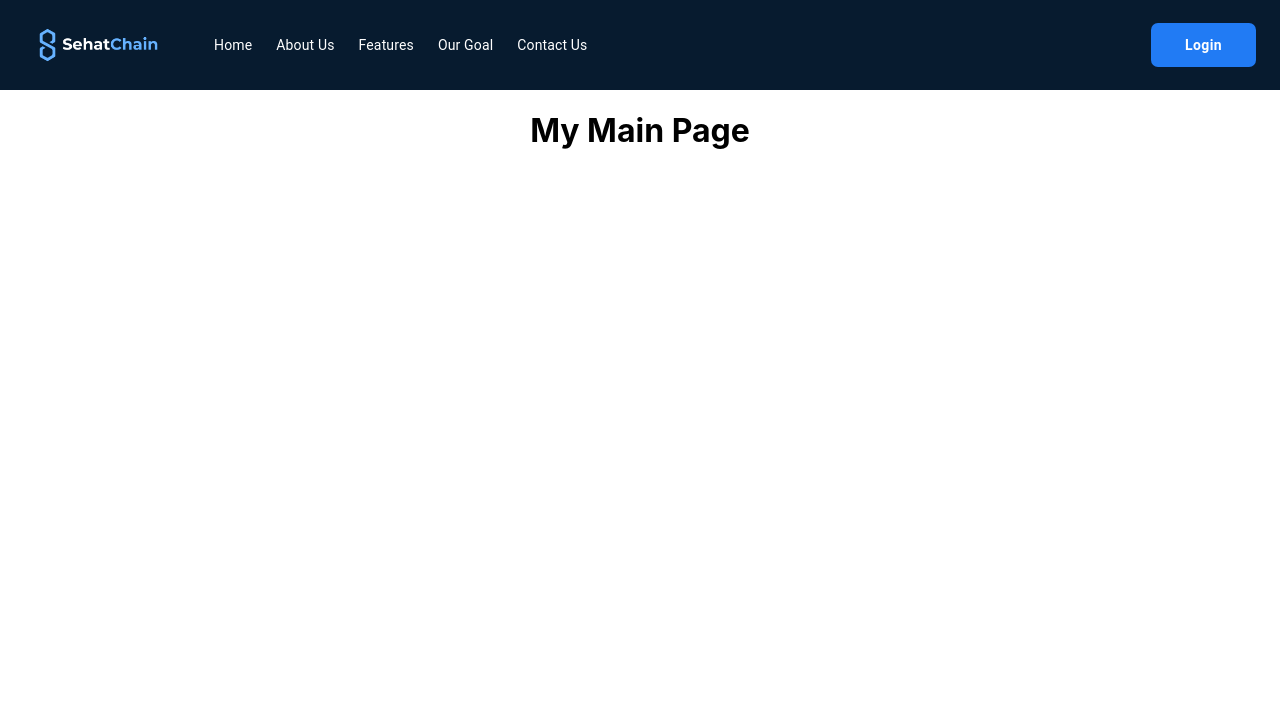
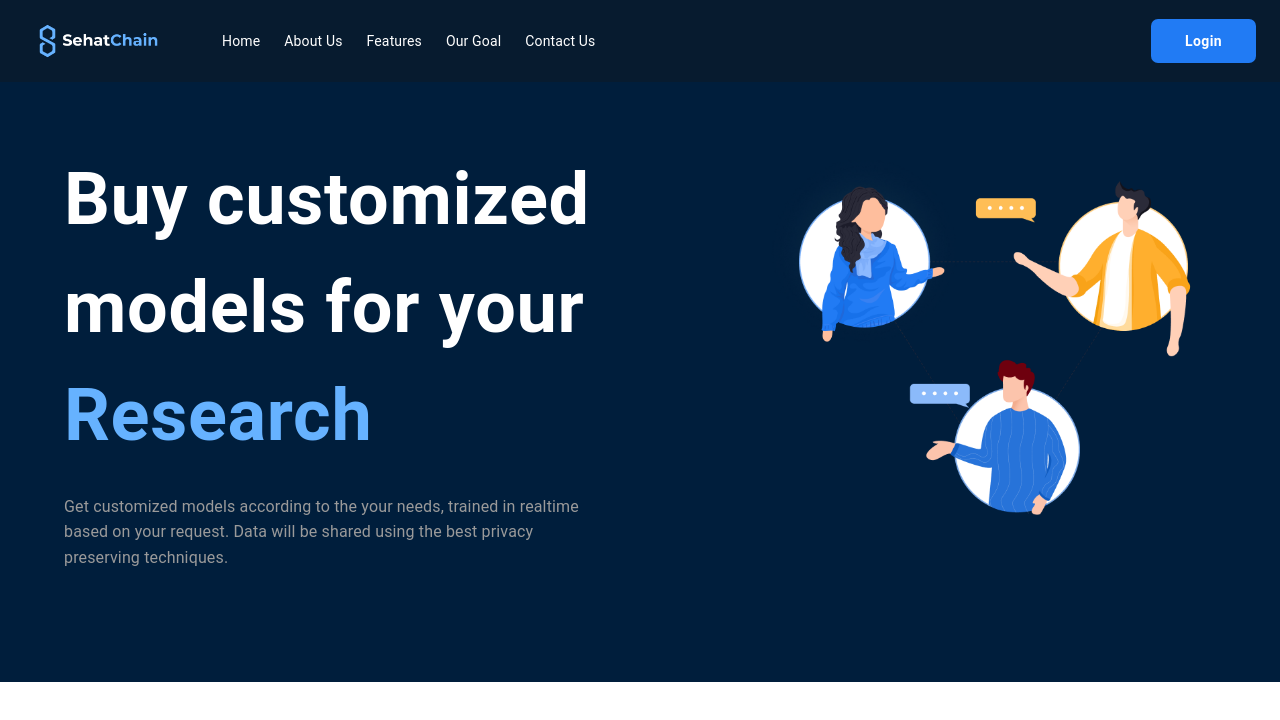
Before and after one commit to abdullahqaisar/sehatchain, a React (Create React App) app: page / in a window 1280 px wide. Shown: the top 720 px of the page. Built offline with nearby package versions, Linux system fonts and the light colour scheme; the HTML template or start-up script is replaced by a standard one.

Commit message:
added hero section

```diff
--- a/src/App.js
+++ b/src/App.js
@@ -1,5 +1,5 @@
 import "./App.css";
-import Main from "./pages/main/main";
+import Main from "./pages/main/Main";
 
 function App() {
   return (
--- /dev/null
+++ b/src/components/main/Hero.jsx
@@ -0,0 +1,172 @@
+import * as React from "react";
+import Navbar from "./Navbar";
+
+import { Box, Button, styled, Typography, Grid } from "@mui/material";
+import { Container } from "@mui/system";
+
+import heroImage from "../../assets/images/hero.png";
+
+const Hero = () => {
+  const CustomBox = styled(Box)(({ theme }) => ({
+    display: "flex",
+    justifyContent: "center",
+    marginTop: theme.spacing(3),
+    alignItems: "center",
+    textAlign: "center",
+    [theme.breakpoints.down("md")]: {
+      flexDirection: "column",
+      alignItems: "center",
+      textAlign: "center",
+    },
+  }));
+  return (
+    <Box
+      id="hero"
+      sx={{
+        backgroundColor: "#001E3C",
+        position: "relative",
+        pt: 4,
+        pb: { xs: 8, md: 10 },
+      }}
+    >
+      <Container maxWidth="lg">
+        <Grid
+          container
+          spacing={0}
+          sx={{ mt: 4, flexDirection: { xs: "column", md: "unset" } }}
+        >
+          <Grid item xs={12} md={7}>
+            <Box
+              sx={{
+                textAlign: { xs: "center", md: "left" },
+                height: "100%",
+                display: "flex",
+                flexDirection: "column",
+                justifyContent: "center",
+              }}
+            >
+              <Box sx={{ mb: 3 }}>
+                <Typography
+                  component="h3"
+                  sx={{
+                    position: "relative",
+                    fontSize: { xs: 40, md: 72 },
+                    letterSpacing: 0,
+                    fontWeight: "bold",
+                    lineHeight: 0,
+                    color: "#fff",
+                  }}
+                >
+                  <Typography
+                    component="span"
+                    sx={{
+                      fontSize: "inherit",
+                      fontWeight: "inherit",
+                      position: "relative",
+                    }}
+                  >
+                    Buy customized models for your
+                  </Typography>
+
+                  <Typography
+                    component="mark"
+                    sx={{
+                      position: "relative",
+                      color: "#66B2FF",
+                      fontSize: "inherit",
+                      fontWeight: "inherit",
+                      backgroundColor: "unset",
+                    }}
+                  >
+                    {" "}
+                    Research
+                  </Typography>
+                </Typography>
+              </Box>
+              <Box sx={{ mb: 4, width: { xs: "100%", md: "80%" } }}>
+                <Typography sx={{ color: "#9A9A9A", lineHeight: 1.6 }}>
+                  {
+                    "Get customized models according to the your needs, trained in realtime based on your request. Data will be shared using the best privacy preserving techniques."
+                  }
+                </Typography>
+              </Box>
+            </Box>
+          </Grid>
+          <Grid item xs={12} md={5} sx={{ position: "relative" }}>
+            <Box
+              sx={{ alignItems: "center", textAlign: "center" }}
+            >
+              <img
+                src={heroImage}
+                alt="hero"
+                style={{
+                  maxWidth: "90%",
+                  marginBottom: "2rem",
+                  padding: "0, 10rem",
+
+                  justifyContent: "center",
+                }}
+              />
+            </Box>
+          </Grid>
+        </Grid>
+      </Container>
+    </Box>
+    // <Box sx={{ backgroundColor: "#001E3C", minHeight: "100vh" }}>
+    //   <Navbar />
+    //   <CustomBox>
+    //     <Box
+    //       sx={{
+    //         flex: "1",
+    //         alignItems: "center",
+    //         textAlign: "left",
+    //         justifyContent: "center",
+    //         m: "0 2rem",
+    //       }}
+    //     >
+    //       <Typography variant="h2" sx={{ color: "#fff", fontWeight: "700" }}>
+    //         Buy customized models for your
+    //       </Typography>
+    //       <Typography variant="h2" sx={{ color: "#66B2FF", fontWeight: "700" }}>
+    //         Research
+    //       </Typography>
+    //       <Typography
+    //         variant="p"
+    //         sx={{
+    //           color: "#9A9A9A",
+    //           fontWeight: "400",
+    //           fontSize: "18px",
+    //         }}
+    //       >
+    //         Get customized models according to the your needs, trained in
+    //         realtime based on your request. Data will be shared using the best
+    //         privacy preserving techniques.
+    //       </Typography>
+    //     </Box>
+    //     <Box
+    //       sx={{
+    //         flex: "1",
+    //         alignItems: "center",
+    //         textAlign: "center",
+    //         justifyContent: "center",
+    //       }}
+    //     >
+    //       <img
+    //         src={heroImage}
+    //         alt="hero"
+    //         style={{
+    //           maxWidth: "90%",
+    //           marginBottom: "2rem",
+    //           padding: "0, 10rem",
+    //           alignItems: "center",
+    //           textAlign: "center",
+    //           justifyContent: "center",
+    //         }}
+    //       />
+    //     </Box>
+    //   </CustomBox>
+    // </Box>
+  );
+};
+
+export default Hero;
--- a/src/components/main/Navbar.jsx
+++ b/src/components/main/Navbar.jsx
@@ -2,11 +2,10 @@ import * as React from "react";
 import Box from "@mui/material/Box";
 import Typography from "@mui/material/Typography";
 import MenuIcon from "@mui/icons-material/Menu";
-import FeaturedPlayListIcon from "@mui/icons-material/FeaturedPlayList";
-import MiscellaneousServicesIcon from "@mui/icons-material/MiscellaneousServices";
-import ListAltIcon from "@mui/icons-material/ListAlt";
+import FlagIcon from "@mui/icons-material/Flag";
 import HomeIcon from "@mui/icons-material/Home";
 import ContactsIcon from "@mui/icons-material/Contacts";
+import InfoIcon from "@mui/icons-material/Info";
 import { Container } from "@mui/system";
 import CustomButton from "../CustomButton";
 import { useState } from "react";
@@ -53,9 +52,9 @@ export const Navbar = () => {
               <ListItemButton>
                 <ListItemIcon>
                   {index === 0 && <HomeIcon />}
-                  {index === 1 && <FeaturedPlayListIcon />}
-                  {index === 2 && <MiscellaneousServicesIcon />}
-                  {index === 3 && <ListAltIcon />}
+                  {index === 1 && <InfoIcon />}
+                  {index === 2 && <FlagIcon />}
+                  {index === 3 && <FlagIcon />}
                   {index === 4 && <ContactsIcon />}
                 </ListItemIcon>
                 <ListItemText primary={text} />
@@ -90,10 +89,10 @@ export const Navbar = () => {
   const CustomMenuIcon = styled(MenuIcon)(({ theme }) => ({
     cursor: "pointer",
     display: "none",
+    color: "#fff",
     marginRight: theme.spacing(2),
     [theme.breakpoints.down("md")]: {
       display: "block",
-
     },
   }));
 
@@ -101,12 +100,14 @@ export const Navbar = () => {
     display: "flex",
     alignItems: "center",
     justifyContent: "space-between",
-    padding: theme.spacing(0.5, 10),
-    maxWidth: "100%",
+    padding: theme.spacing(0, 10),
+    margin: theme.spacing(0, 0, 0, 0),
     backgroundColor: "#071B2F",
+    disableGutters: true,
     [theme.breakpoints.down("md")]: {
-      padding: theme.spacing(10),
+      padding: theme.spacing(1),
       maxWidth: false,
+      disableGutters: true,
     },
   }));
 
@@ -119,17 +120,17 @@ export const Navbar = () => {
   }));
 
   return (
+    <Box>
       <NavbarContainer maxWidth={false}>
         <Box
           sx={{
             display: "flex",
             alignItems: "center",
             justifyContent: "center",
-          gap: "2.5rem",
+            gap: "3rem",
           }}
         >
           <Box sx={{ display: "flex", alignItems: "center" }}>
-
             <CustomMenuIcon onClick={toggleDrawer("left", true)} />
             <Drawer
               anchor="left"
@@ -174,6 +175,7 @@ export const Navbar = () => {
           />
         </Box>
       </NavbarContainer>
+    </Box>
   );
 };
 
--- a/src/components/main/index.js
+++ b/src/components/main/index.js
@@ -6,3 +6,4 @@
 // export { default as HomeNewsLetter } from './newsletter'
 
 export {default as Navbar} from './Navbar'
+export {default as Hero} from './Hero'
--- a/src/pages/main/main.jsx
+++ b/src/pages/main/main.jsx
@@ -1,11 +1,11 @@
 import React from "react";
-import Navbar from "../../components/main/Navbar";
+import { Hero, Navbar } from "../../components/main";
 
 export default function Main() {
   return (
-    <div className="Main">
+    <div>
       <Navbar />
-      <h1>My Main Page</h1>
+      <Hero />
     </div>
   );
 }
```
Also changed, not shown: src/assets/images/hero.png (added), src/assets/images/logos/main-logo.svg (deleted). Lines whose indentation alone changed are shown as unchanged.
